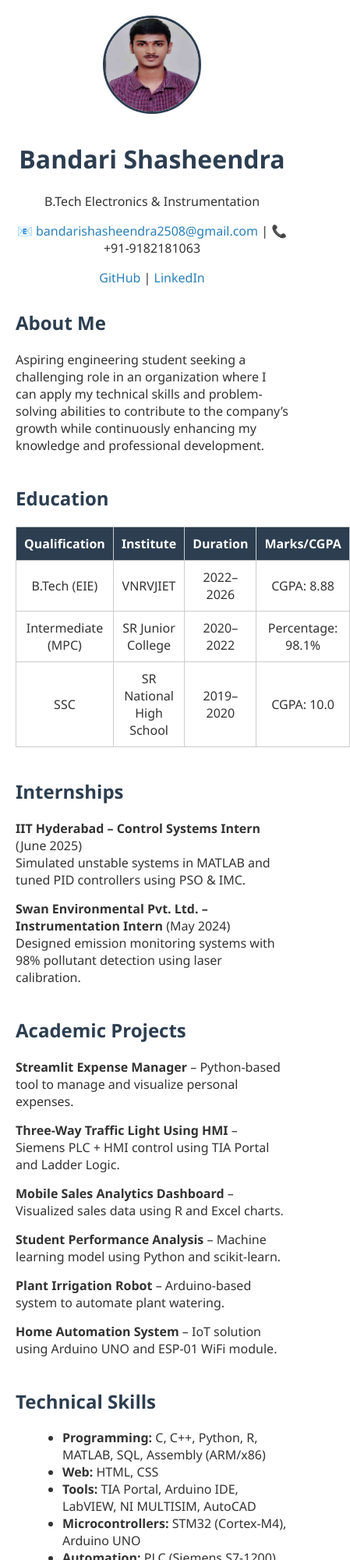
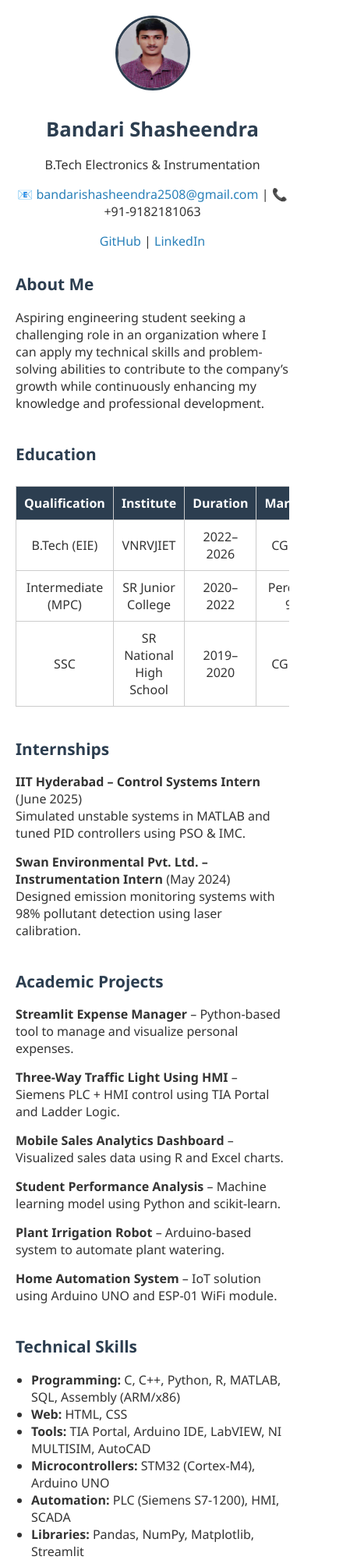
Before and after one commit to SHASHI-29/WebDevWorkshop, a plain HTML site: page index.html in a window 390 px wide. Shown: the top 2000 px of the page at 78% size, 449 px wide, since content can reach past the window. Drawn offline with Linux system fonts and the light colour scheme.

Commit message:
Update index.html

```diff
--- a/index.html
+++ b/index.html
@@ -7,26 +7,32 @@
   <style>
     body {
       font-family: 'Segoe UI', Tahoma, Geneva, Verdana, sans-serif;
+      width: 90%;
       max-width: 1000px;
       margin: auto;
       padding: 20px;
       background-color: #fff;
       color: #333;
     }
+
     h1, h2 {
       color: #2c3e50;
     }
+
     a {
       color: #2980b9;
       text-decoration: none;
     }
+
     a:hover {
       text-decoration: underline;
     }
+
     .header {
       text-align: center;
       margin-bottom: 30px;
     }
+
     .header img {
       width: 120px;
       height: 120px;
@@ -34,34 +40,62 @@
       border: 3px solid #2c3e50;
       margin-bottom: 10px;
     }
+
     section {
       margin-bottom: 40px;
     }
+
     ul {
       margin-left: 20px;
+      padding-left: 0;
     }
+
     table {
       width: 100%;
       border-collapse: collapse;
       margin-top: 10px;
     }
+
     th, td {
       border: 1px solid #ccc;
       padding: 10px;
       text-align: center;
     }
+
     th {
       background-color: #2c3e50;
       color: white;
     }
+
     .project {
       margin-bottom: 15px;
     }
+
     footer {
       text-align: center;
       margin-top: 50px;
       color: #666;
       font-size: 0.9em;
+    }
+
+    /* Mobile responsiveness */
+    @media (max-width: 768px) {
+      h1 {
+        font-size: 1.6em;
+      }
+
+      h2 {
+        font-size: 1.3em;
+      }
+
+      .header img {
+        width: 90px;
+        height: 90px;
+      }
+
+      footer {
+        font-size: 0.8em;
+      }
     }
   </style>
 </head>
@@ -76,11 +110,8 @@
       📞 +91-9182181063
     </p>
     <p>
-            <p>
-    <a href="https://github.com/SHASHI-29" target="_blank">GitHub</a> |
-    <a href="https://linkedin.com/in/bandari-shasheendra-14306b268/" target="_blank">LinkedIn</a>
-</p>
-
+      <a href="https://github.com/SHASHI-29" target="_blank"> GitHub</a> |
+      <a href="https://linkedin.com/in/bandari-shasheendra-14306b268/" target="_blank"> LinkedIn</a>
     </p>
   </div>
 
@@ -94,6 +125,7 @@
 
   <section>
     <h2>Education</h2>
+    <div style="overflow-x: auto;">
       <table>
         <tr>
           <th>Qualification</th>
@@ -120,6 +152,7 @@
           <td>CGPA: 10.0</td>
         </tr>
       </table>
+    </div>
   </section>
 
   <section>
@@ -136,30 +169,12 @@
 
   <section>
     <h2>Academic Projects</h2>
-        <div class="project">
-            <strong>Streamlit Expense Manager</strong>
-            – Python-based tool to manage and visualize personal expenses.
-        </div>
-        <div class="project">
-            <strong>Three-Way Traffic Light Using HMI</strong>
-            – Siemens PLC + HMI control using TIA Portal and Ladder Logic.
-        </div>
-        <div class="project">
-            <strong>Mobile Sales Analytics Dashboard</strong>
-            – Visualized sales data using R and Excel charts.
-        </div>
-        <div class="project">
-            <strong>Student Performance Analysis</strong>
-            – Machine learning model using Python and scikit-learn.
-        </div>
-        <div class="project">
-            <strong>Plant Irrigation Robot</strong>
-            – Arduino-based system to automate plant watering.
-        </div>
-        <div class="project">
-            <strong>Home Automation System</strong>
-            – IoT solution using Arduino UNO and ESP-01 WiFi module.
-        </div>
+    <div class="project"><strong>Streamlit Expense Manager</strong> – Python-based tool to manage and visualize personal expenses.</div>
+    <div class="project"><strong>Three-Way Traffic Light Using HMI</strong> – Siemens PLC + HMI control using TIA Portal and Ladder Logic.</div>
+    <div class="project"><strong>Mobile Sales Analytics Dashboard</strong> – Visualized sales data using R and Excel charts.</div>
+    <div class="project"><strong>Student Performance Analysis</strong> – Machine learning model using Python and scikit-learn.</div>
+    <div class="project"><strong>Plant Irrigation Robot</strong> – Arduino-based system to automate plant watering.</div>
+    <div class="project"><strong>Home Automation System</strong> – IoT solution using Arduino UNO and ESP-01 WiFi module.</div>
   </section>
 
   <section>
@@ -170,7 +185,7 @@
       <li><strong>Tools:</strong> TIA Portal, Arduino IDE, LabVIEW, NI MULTISIM, AutoCAD</li>
       <li><strong>Microcontrollers:</strong> STM32 (Cortex-M4), Arduino UNO</li>
       <li><strong>Automation:</strong> PLC (Siemens S7-1200), HMI, SCADA</li>
-            <li><strong>Libraries:</strong> Pandas, NumPy, Matplotlib, streamlit</li>
+      <li><strong>Libraries:</strong> Pandas, NumPy, Matplotlib, Streamlit</li>
     </ul>
   </section>
 
@@ -182,7 +197,7 @@
       <li>Volunteered – TCS Placement Drive 2024</li>
       <li>Project Showcase – Open House, VNRVJIET 2024</li>
       <li>Frontend Development Bootcamp – HTML & CSS (2024)</li>
-            <li>Certification – Cyber Security(2024)</li>
+      <li>Certification – Cyber Security (2024)</li>
       <li>Certification – Microsoft Office (Word, Excel, PowerPoint – 2022)</li>
     </ul>
   </section>
```
Lines whose indentation alone changed are shown as unchanged.
